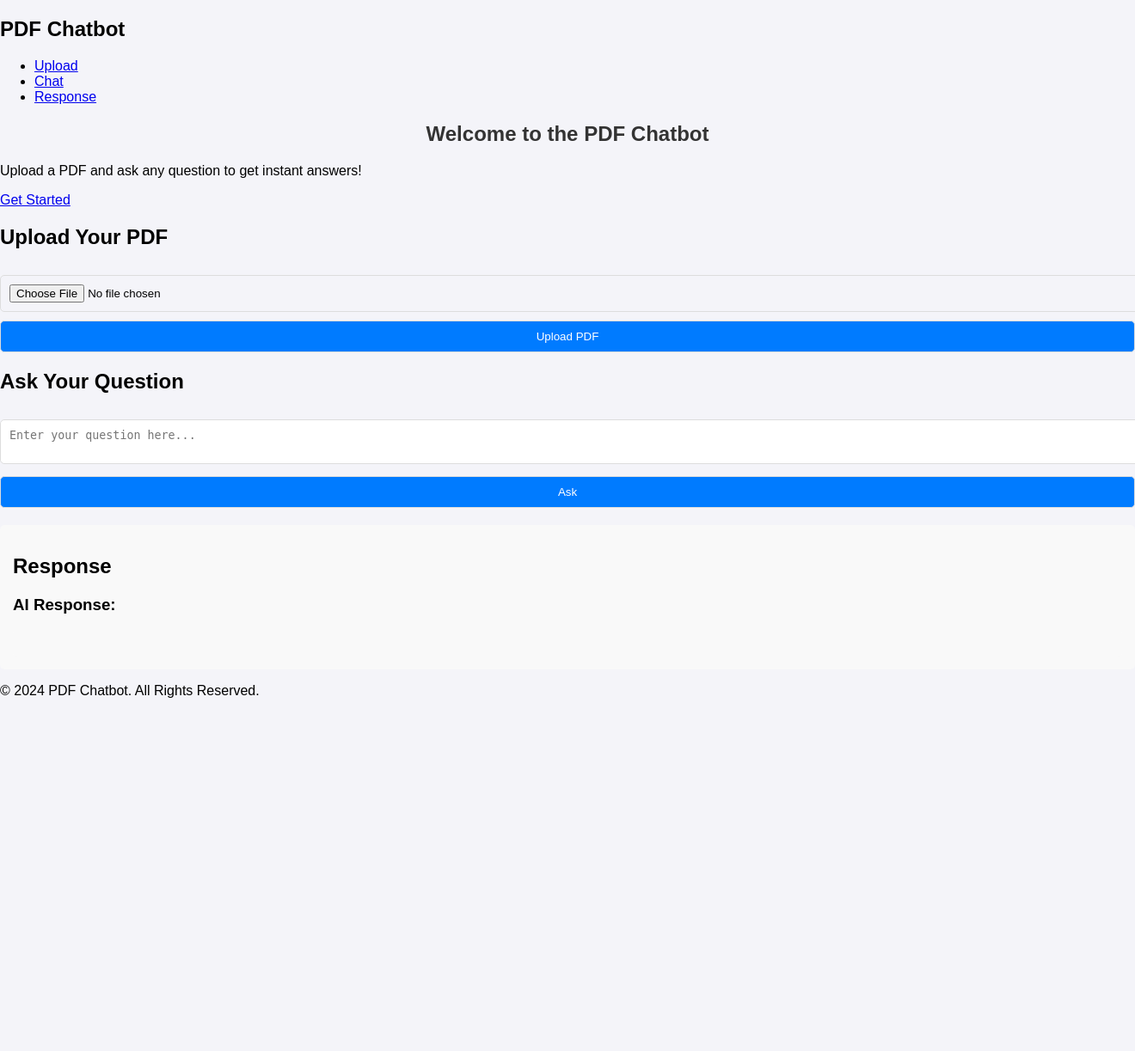
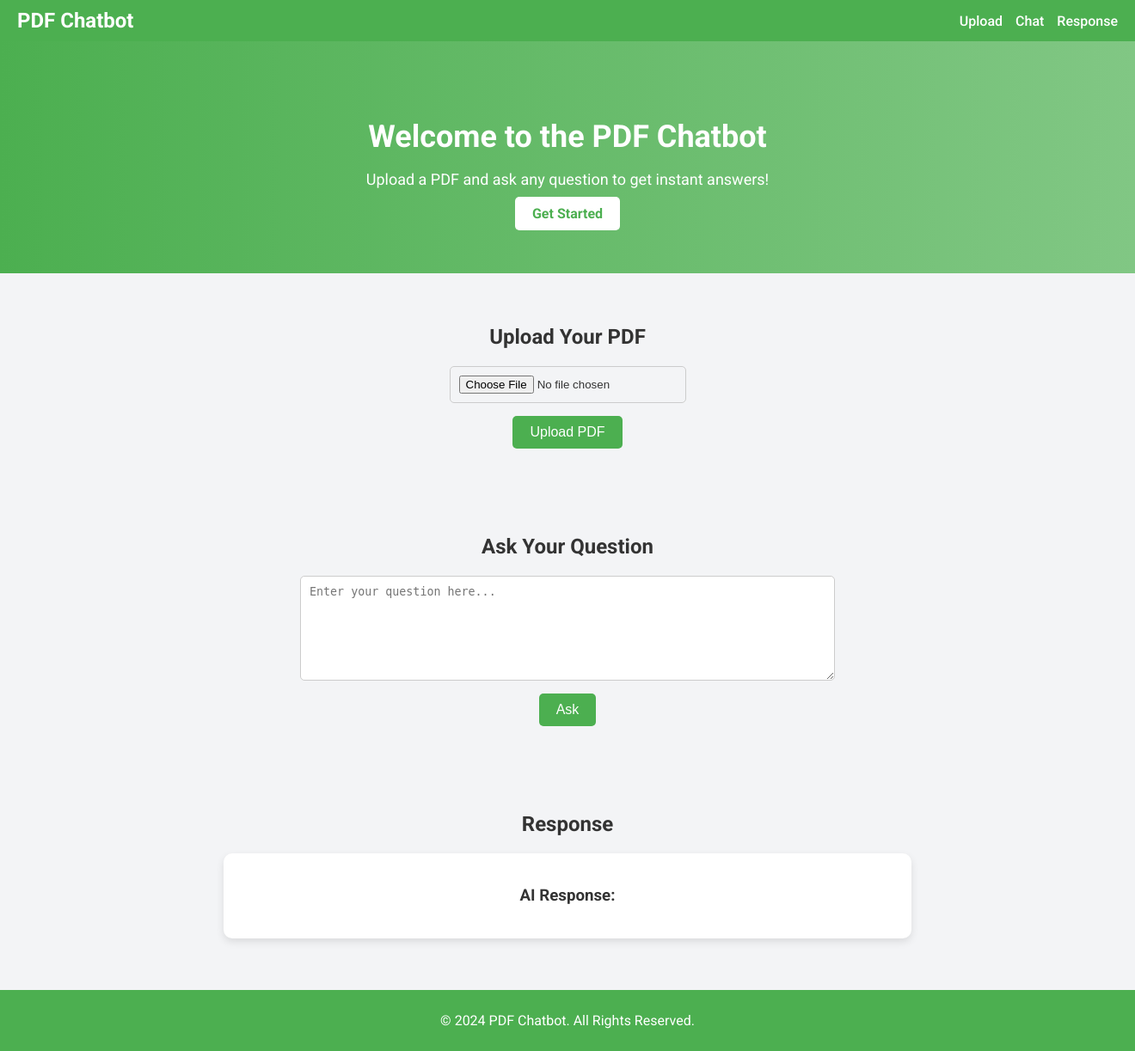
Before and after one commit to ashishmission93/CHATBOT-NMIMS, a Flask app: template templates/index.html in a window 1320 px wide; the page is wider, and only the part inside the window is pictured. Shown: that part at 86% size. Before the commit the page ends 812 px from the top of that part, so only its background shows below. Run offline with Flask 2, Linux system fonts and the light colour scheme; the template is opened without the code that fills it, so the values that code supplies are empty.

Commit message:
Update styles.css

```diff
--- a/static/css/styles.css
+++ b/static/css/styles.css
@@ -1,49 +1,160 @@
+/* General Styles */
 body {
-    font-family: Arial, sans-serif;
-    background-color: #f4f4f9;
+    font-family: 'Roboto', sans-serif;
     margin: 0;
     padding: 0;
+    color: #333;
+    background: #f3f4f6;
 }
 
-.container {
-    max-width: 600px;
-    margin: 50px auto;
-    padding: 20px;
-    background: white;
-    border-radius: 8px;
-    box-shadow: 0 2px 10px rgba(0, 0, 0, 0.1);
+/* Navbar Styles */
+.navbar {
+    display: flex;
+    justify-content: space-between;
+    align-items: center;
+    background-color: #4CAF50;
+    padding: 10px 20px;
+    color: white;
 }
 
-h1 {
-    text-align: center;
-    color: #333;
+.navbar .logo h2 {
+    margin: 0;
+    font-size: 24px;
+    font-weight: 700;
 }
 
-.upload-section, .chat-section, .response-section {
-    margin: 20px 0;
+.navbar .nav-links {
+    list-style: none;
+    display: flex;
+    gap: 15px;
+    margin: 0;
 }
 
-input, textarea, button {
-    width: 100%;
+.navbar .nav-links li a {
+    color: white;
+    text-decoration: none;
+    font-size: 16px;
+    font-weight: 500;
+}
+
+.navbar .nav-links li a:hover {
+    text-decoration: underline;
+}
+
+/* Hero Section */
+.hero {
+    background: linear-gradient(to right, #4caf50, #81c784);
+    color: white;
+    text-align: center;
+    padding: 60px 20px;
+}
+
+.hero h1 {
+    font-size: 36px;
+    font-weight: 700;
+    margin-bottom: 10px;
+}
+
+.hero p {
+    font-size: 18px;
+    margin-bottom: 20px;
+}
+
+.hero .btn-primary {
+    background: #ffffff;
+    color: #4caf50;
+    padding: 10px 20px;
+    border-radius: 5px;
+    text-decoration: none;
+    font-weight: bold;
+}
+
+.hero .btn-primary:hover {
+    background: #e0e0e0;
+}
+
+/* Section Styles */
+.section {
+    padding: 40px 20px;
+}
+
+.section-container {
+    max-width: 800px;
+    margin: 0 auto;
+    text-align: center;
+}
+
+.section-title {
+    font-size: 24px;
+    font-weight: 700;
+    margin-bottom: 20px;
+}
+
+/* Upload Section */
+.upload-section {
+    display: flex;
+    flex-direction: column;
+    align-items: center;
+}
+
+.file-input {
     padding: 10px;
-    margin-top: 10px;
-    border: 1px solid #ddd;
+    margin-bottom: 15px;
+    border: 1px solid #ccc;
     border-radius: 5px;
 }
 
-button {
-    background-color: #007bff;
+/* Chat Section */
+.chat-section {
+    display: flex;
+    flex-direction: column;
+    align-items: center;
+}
+
+.query-input {
+    width: 100%;
+    max-width: 600px;
+    height: 100px;
+    padding: 10px;
+    margin-bottom: 15px;
+    border-radius: 5px;
+    border: 1px solid #ccc;
+}
+
+/* Buttons */
+.btn-secondary {
+    background: #4CAF50;
     color: white;
+    padding: 10px 20px;
+    border: none;
+    border-radius: 5px;
+    font-size: 16px;
     cursor: pointer;
 }
 
-button:hover {
-    background-color: #0056b3;
+.btn-secondary:hover {
+    background: #45a049;
 }
 
-#response {
-    background-color: #f9f9f9;
-    padding: 15px;
-    border-radius: 5px;
-    margin-top: 10px;
+/* Response Section */
+.response-box {
+    background: white;
+    padding: 20px;
+    border-radius: 10px;
+    box-shadow: 0 4px 10px rgba(0, 0, 0, 0.1);
 }
+
+.response-content {
+    font-size: 16px;
+    text-align: left;
+    color: #555;
+}
+
+/* Footer */
+footer {
+    text-align: center;
+    background-color: #4CAF50;
+    color: white;
+    padding: 10px 0;
+    margin-top: 20px;
+}
```
